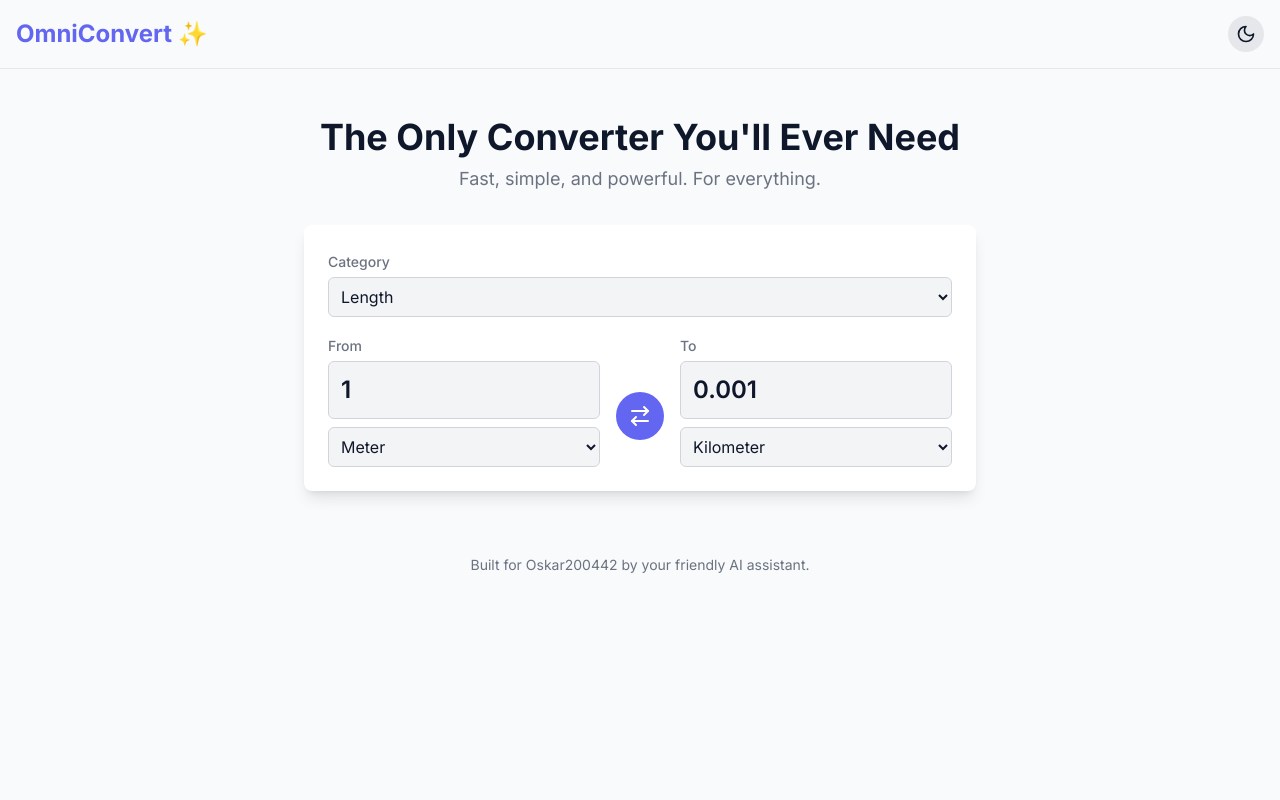
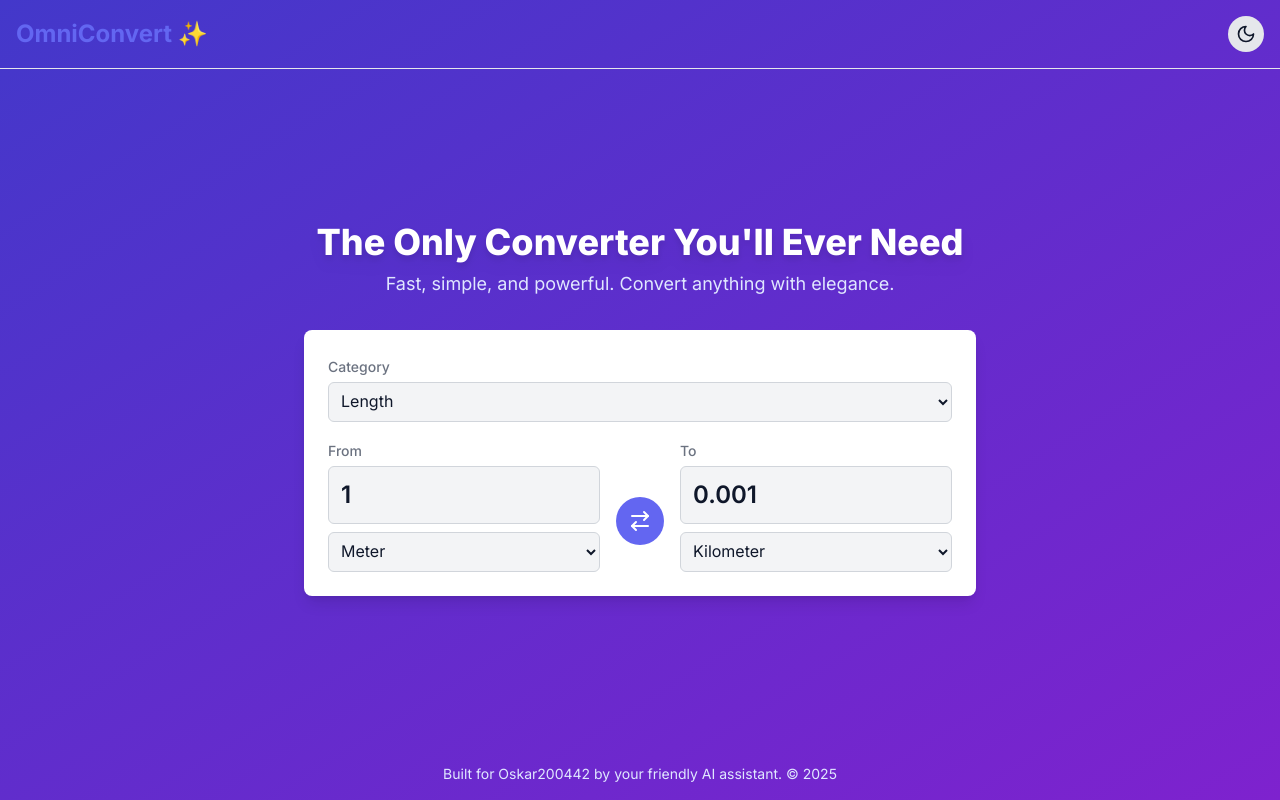
Before and after one commit to Oscar200442/OmniConvert, a Next.js app: page / in a window 1280 px wide. Built offline with nearby package versions, Linux system fonts and the light colour scheme.

Commit message:
Update page.js

```diff
--- a/app/page.js
+++ b/app/page.js
@@ -1,19 +1,30 @@
 import Header from './components/Header';
 import Converter from './components/Converter';
+import { motion } from 'framer-motion';
+
+export const metadata = {
+  title: "OmniConvert - The Ultimate Unit Converter",
+  description: "A fast, beautiful, and comprehensive unit converter.",
+};
 
 export default function Home() {
   return (
-    <main className="min-h-screen">
+    <motion.main
+      initial={{ opacity: 0 }}
+      animate={{ opacity: 1 }}
+      transition={{ duration: 0.8 }}
+      className="min-h-screen flex flex-col bg-gradient-to-br from-indigo-700 to-purple-700 dark:from-indigo-900 dark:to-purple-900" // Apply gradient here
+    >
       <Header />
-      <div className="flex flex-col items-center justify-center p-4 md:p-12">
-        <h2 className="text-3xl md:text-4xl font-bold mb-2 text-center">The Only Converter You'll Ever Need</h2>
-        <p className="text-lg text-[var(--secondary)] mb-8 text-center">Fast, simple, and powerful. For everything.</p>
+      <div className="flex flex-col items-center justify-center p-4 md:p-12 flex-grow">
+        <h2 className="text-3xl md:text-4xl font-extrabold mb-2 text-center text-white drop-shadow-lg">The Only Converter You'll Ever Need</h2>
+        <p className="text-lg text-indigo-100 dark:text-purple-200 mb-8 text-center max-w-xl">Fast, simple, and powerful. Convert anything with elegance.</p>
 
         <Converter />
       </div>
-       <footer className="text-center p-4 text-sm text-[var(--secondary)]">
-        <p>Built for Oskar200442 by your friendly AI assistant.</p>
+       <footer className="text-center p-4 text-sm text-indigo-100 dark:text-purple-200">
+        <p>Built for Oskar200442 by your friendly AI assistant. © {new Date().getFullYear()}</p>
       </footer>
-    </main>
+    </motion.main>
   );
 }
```
